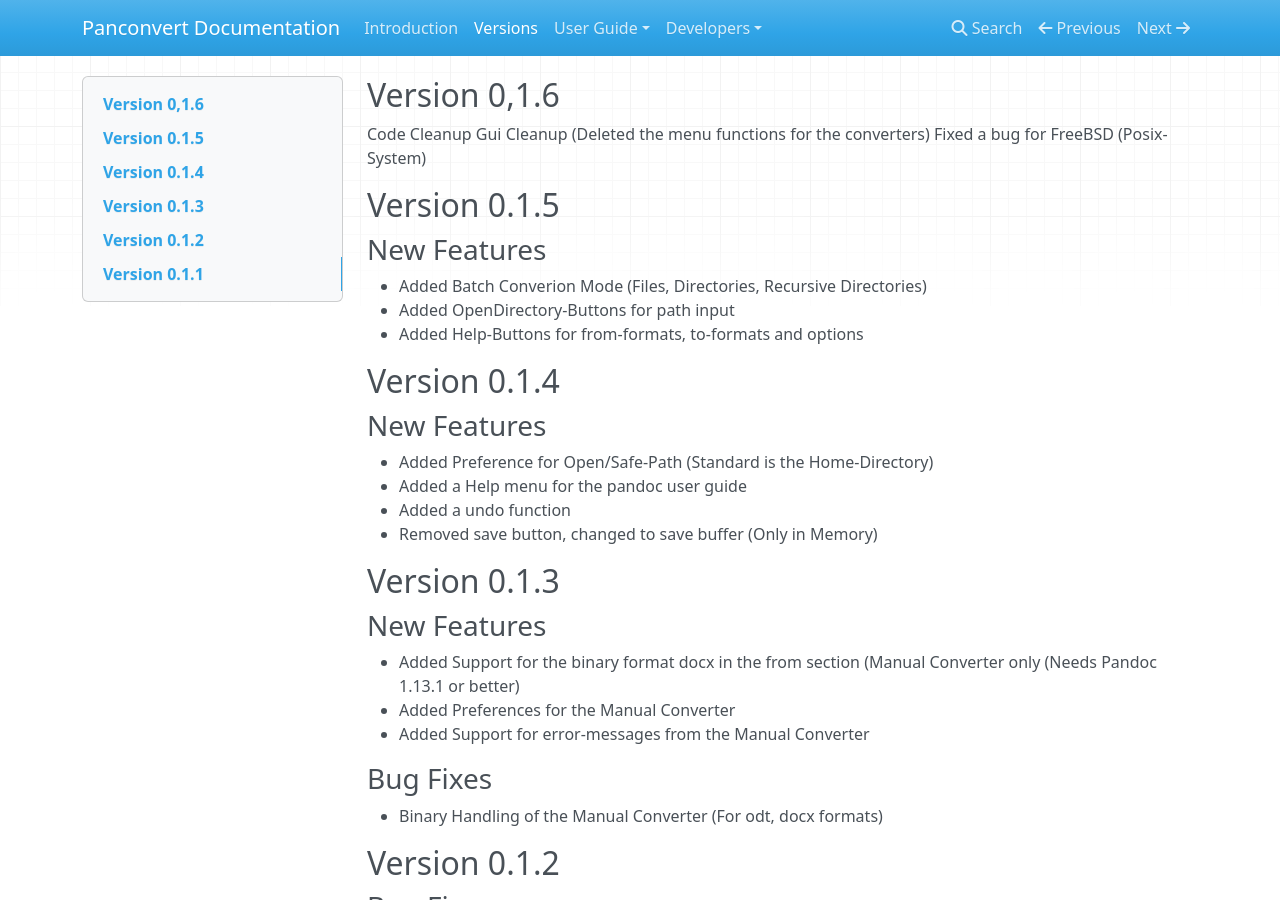
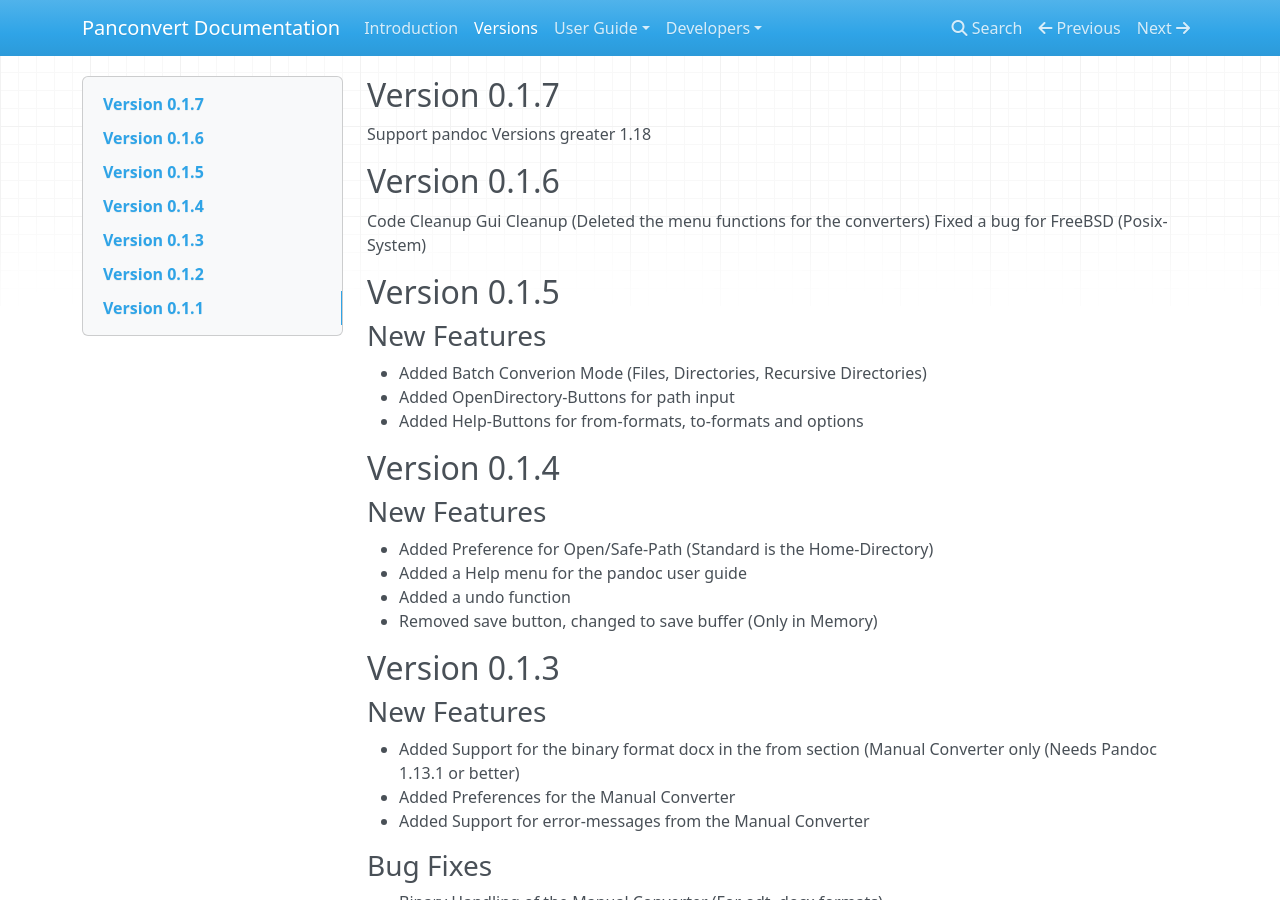
Before and after one commit to apaeffgen/PanConvert, an MkDocs documentation site: the page built from docs/changelog.md, in a window 1280 px wide and 900 px high. Built offline with MkDocs 1.6.1, drawn with Linux system fonts in a browser that asks for light colours; nearby versions of some CDN libraries; old or Windows-style settings are respelled for this version of MkDocs.

Commit message:
Update the Changelog.md to reflect the new code changes

```diff
--- a/docs/changelog.md
+++ b/docs/changelog.md
@@ -1,4 +1,7 @@
-## Version 0,1.6
+## Version 0.1.7
+Support pandoc Versions greater 1.18
+
+## Version 0.1.6
 Code Cleanup
 Gui Cleanup (Deleted the menu functions for the converters)
 Fixed a bug for FreeBSD (Posix-System)
```
